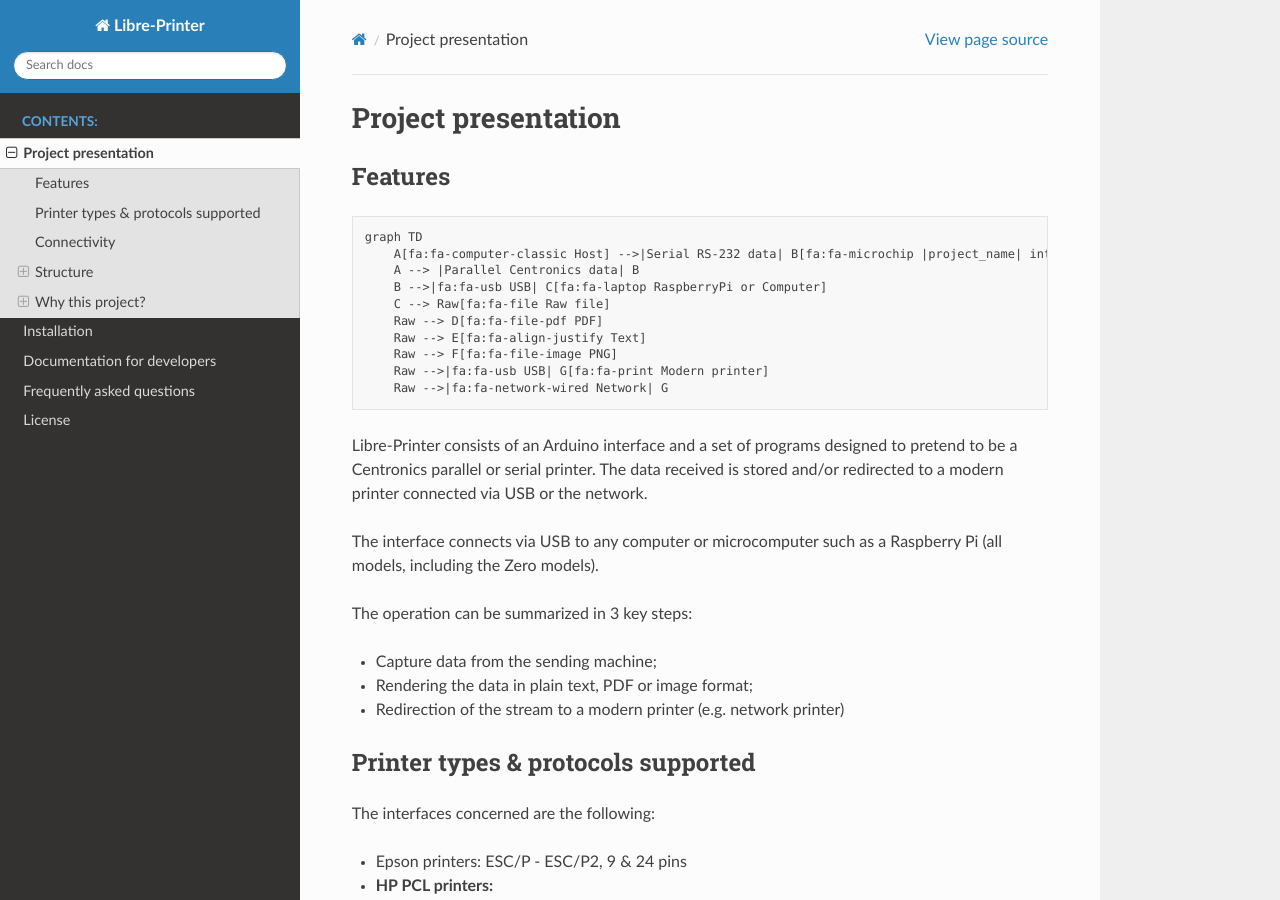
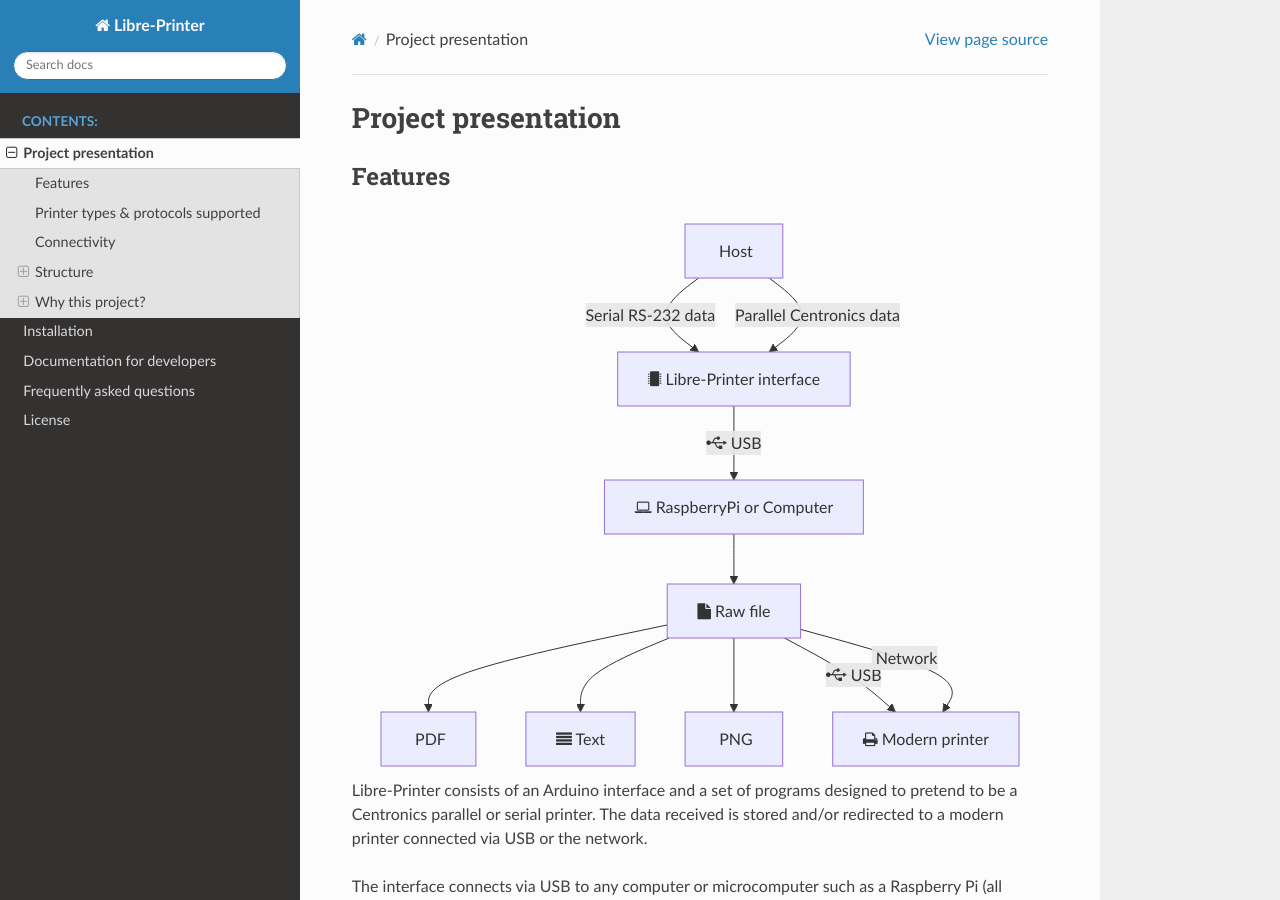
Before and after one commit to ysard/libre-printer, a Sphinx documentation site: the page built from doc/source/project_presentation.rst, in a window 1280 px wide and 900 px high. Built offline with Sphinx 7.4.7 and the Read the Docs theme 2.0.0, drawn with Linux system fonts in a browser that asks for light colours.

Commit message:
[doc,interface] Fix mermaid graphs directive

```diff
--- a/doc/source/project_presentation.rst
+++ b/doc/source/project_presentation.rst
@@ -5,10 +5,11 @@
 Features
 ========
 
-.. code:: mermaid
+.. mermaid::
+   :align: center
 
     graph TD
-        A[fa:fa-computer-classic Host] -->|Serial RS-232 data| B[fa:fa-microchip |project_name| interface]
+        A[fa:fa-computer-classic Host] -->|Serial RS-232 data| B[fa:fa-microchip Libre-Printer interface]
         A --> |Parallel Centronics data| B
         B -->|fa:fa-usb USB| C[fa:fa-laptop RaspberryPi or Computer]
         C --> Raw[fa:fa-file Raw file]
```
Also changed, not shown: 1 other file.
